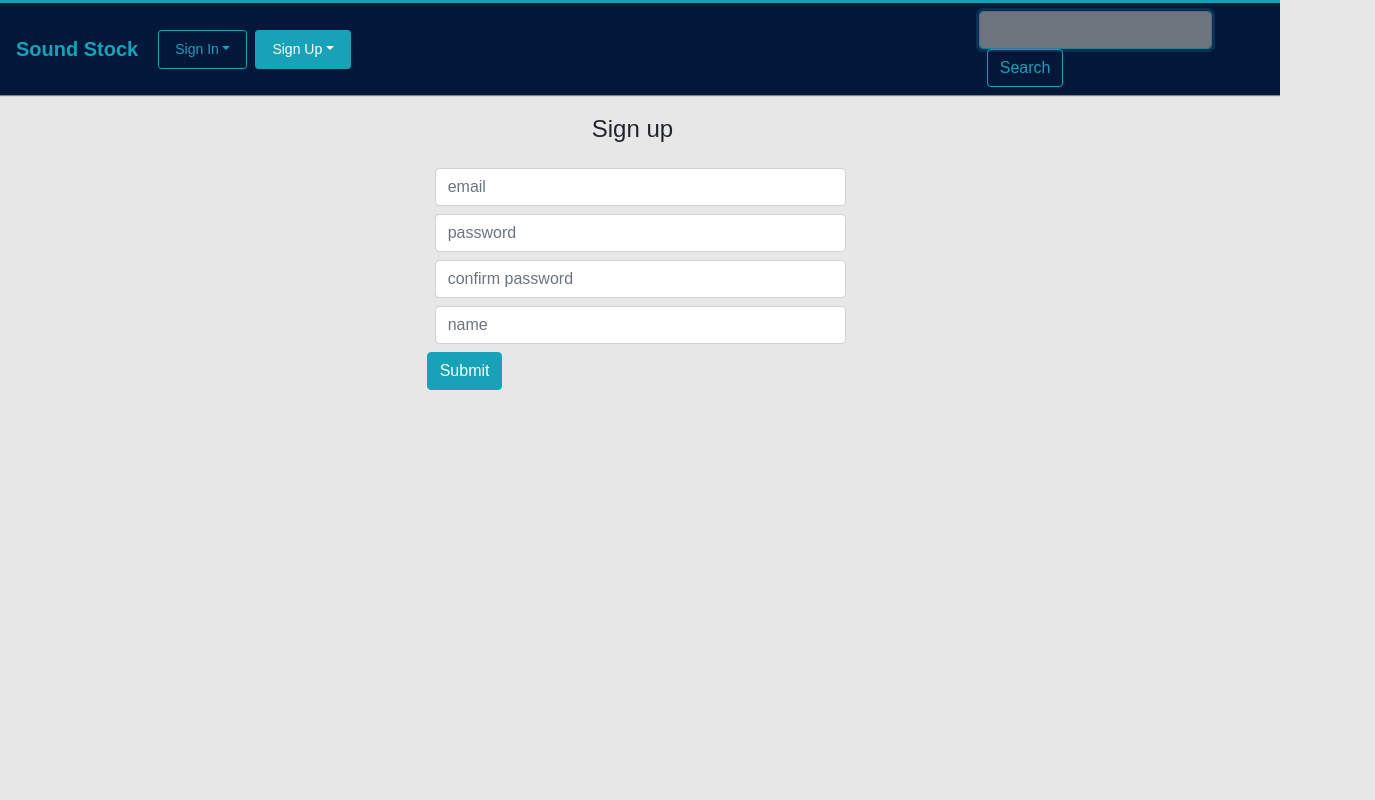
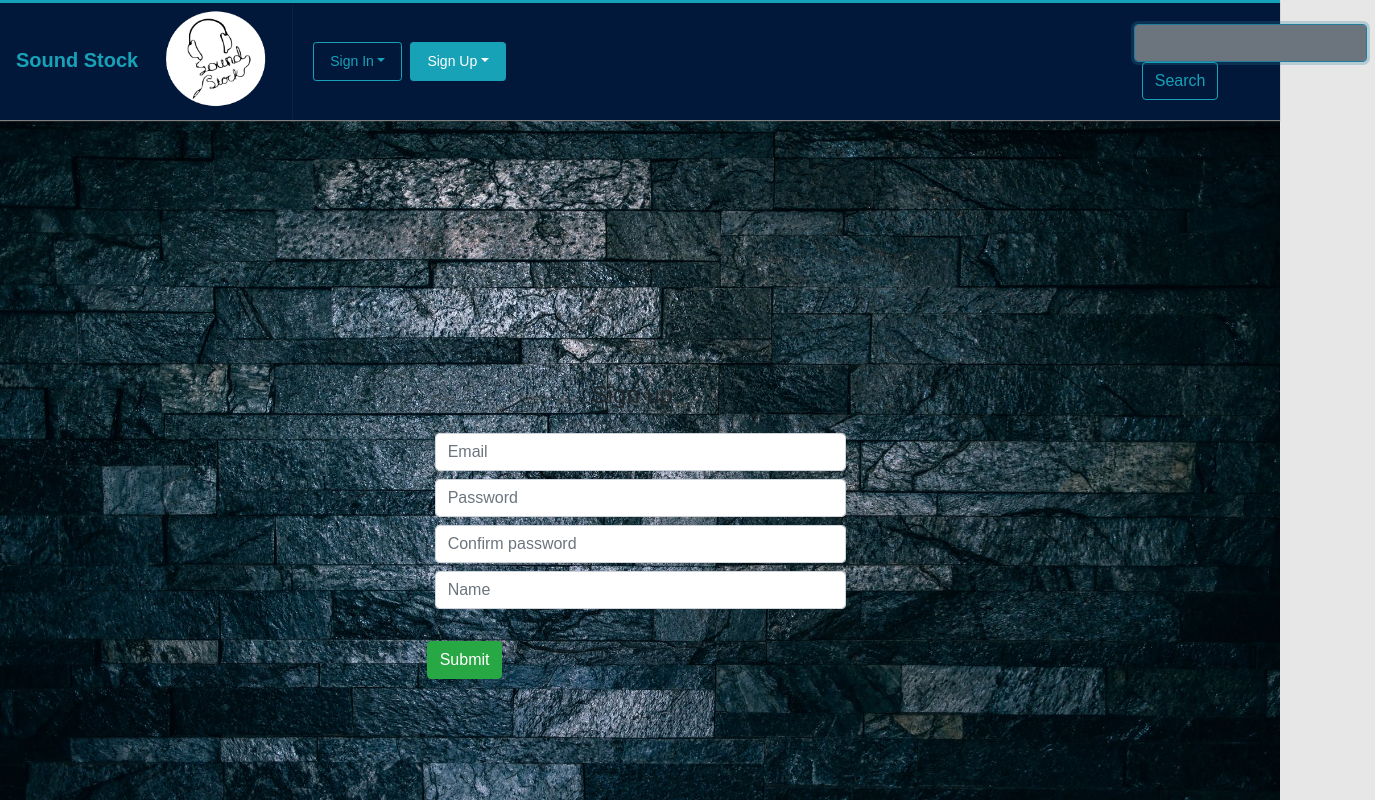
Before and after one commit to edwardshell/SoundStock, a React (Create React App) app in the folder client/: page /investorSignUp in a window 1280 px wide. Shown: the top 800 px of the page, 1375 px wide, since content can reach past the window. Built offline with nearby package versions, Linux system fonts and the light colour scheme.

Commit message:
added background and logo

```diff
--- a/client/public/index.html
+++ b/client/public/index.html
@@ -7,9 +7,9 @@
   <meta name="theme-color" content="#000000">
   <link rel="stylesheet" href="https://maxcdn.bootstrapcdn.com/bootstrap/4.0.0/css/bootstrap.min.css" integrity="sha384-Gn5384xqQ1aoWXA+058RXPxPg6fy4IWvTNh0E263XmFcJlSAwiGgFAW/dAiS6JXm"
     crossorigin="anonymous">
-    <script src="https://code.jquery.com/jquery-3.2.1.slim.min.js" integrity="sha384-KJ3o2DKtIkvYIK3UENzmM7KCkRr/rE9/Qpg6aAZGJwFDMVNA/GpGFF93hXpG5KkN" crossorigin="anonymous"></script>
-<script src="https://cdnjs.cloudflare.com/ajax/libs/popper.js/1.12.9/umd/popper.min.js" integrity="sha384-ApNbgh9B+Y1QKtv3Rn7W3mgPxhU9K/ScQsAP7hUibX39j7fakFPskvXusvfa0b4Q" crossorigin="anonymous"></script>
-<script src="https://maxcdn.bootstrapcdn.com/bootstrap/4.0.0/js/bootstrap.min.js" integrity="sha384-JZR6Spejh4U02d8jOt6vLEHfe/JQGiRRSQQxSfFWpi1MquVdAyjUar5+76PVCmYl" crossorigin="anonymous"></script>
+  <script src="https://code.jquery.com/jquery-3.2.1.slim.min.js" integrity="sha384-KJ3o2DKtIkvYIK3UENzmM7KCkRr/rE9/Qpg6aAZGJwFDMVNA/GpGFF93hXpG5KkN" crossorigin="anonymous"></script>
+  <script src="https://cdnjs.cloudflare.com/ajax/libs/popper.js/1.12.9/umd/popper.min.js" integrity="sha384-ApNbgh9B+Y1QKtv3Rn7W3mgPxhU9K/ScQsAP7hUibX39j7fakFPskvXusvfa0b4Q" crossorigin="anonymous"></script>
+  <script src="https://maxcdn.bootstrapcdn.com/bootstrap/4.0.0/js/bootstrap.min.js" integrity="sha384-JZR6Spejh4U02d8jOt6vLEHfe/JQGiRRSQQxSfFWpi1MquVdAyjUar5+76PVCmYl" crossorigin="anonymous"></script>
   <!--
       manifest.json provides metadata used when your web app is added to the
       homescreen on Android. See https://developers.google.com/web/fundamentals/engage-and-retain/web-app-manifest/
--- a/client/src/components/HomeContainer.js
+++ b/client/src/components/HomeContainer.js
@@ -1,24 +1,23 @@
-import React from "react"
-import { Container, Row, Col } from "./Grid"
-import {Nav, Search, SignIn} from "./Navbar"
-import {CardDiv} from "./Artist"
+import React from "react";
+import { Container, Row, Col } from "./Grid";
+import { Nav, Search, SignIn } from "./Navbar";
+import { CardDiv } from "./Artist";
 import API from "../utils/API";
 
-
-const HomeContainer = () =>
-<div>
+const HomeContainer = () => (
+  <div>
     <Nav />
-    <br></br>
-        <Container>
-        <div className="flexContainer flexCenter itemCenter fullHeight centerImage">
+    <div className="flexContainer flexCenter itemCenter fullHeight centerImage">
+      <br />
+      <div>
+        <footer className="flexContainer flexCenter blueBackground whiteText height50">
+          &copy; Sound-Stock
+        </footer>
+      </div>
+      <Container>
         <CardDiv />
-
-        </div>
-        </Container>
-
-        <div>
-            <footer className="flexContainer flexCenter blueBackground whiteText height50">&copy; Sound-Stock</footer>
-        </div>
-</div>
-
+      </Container>
+    </div>
+  </div>
+);
 export default HomeContainer;
--- a/client/src/components/Navbar/Nav.js
+++ b/client/src/components/Navbar/Nav.js
@@ -1,24 +1,32 @@
 import React from "react";
 import { SignIn, Search, SignUp } from "./"
+import pic from "../../images/logo.jpg"
 
 const styles = {
   nav: {
     backgroundColor: "#02183a",
     boxShadow: "0px 1px 1px grey",
     borderTop: "3px solid #13a2b8",
-    color: "#237c9a"
+    color: "#237c9a",
+    height: "120px"
   },
   input: {
     borderColor: "#237c9a",
     boxShadow: "0 0 0 3px rgba(35,124,154, .25)",
     color: "white"
+  },
+  img: {
+    width: 155,
+    height: 115
   }
+
 }
 
 export const Nav = () => (
   <nav className="navbar navbar-expand-lg navbar-dark" style={styles.nav} >
     <a className="navbar-brand text-info" href="/">
       <strong> Sound Stock</strong>
+      <img id="logo" src={pic} style={styles.img}/>
     </a>
     <SignIn />
     <SignUp />
--- a/client/src/components/Navbar/Search.js
+++ b/client/src/components/Navbar/Search.js
@@ -3,13 +3,17 @@ import React from "react";
 const styles = {
     input: {
         borderColor: "#237c9a",
-        boxShadow: "0 0 0 3px rgba(35,124,154, .25)"
+        boxShadow: "0 0 0 3px rgba(35,124,154, .25)",
+    },
+    props: {
+        alignContent: "right",
+        marginRight: 0
     }
 }
 
 export const Search = props => (
-    <div className="offset-md-6">
-        <form className="form-inline mr-sm-2" action="GET" type="search" placeholder="Search">
+    <div className="offset-md-6 float-right">
+        <form className="form-inline mr-sm-2 float-right" action="GET" type="search" placeholder="Search">
             <span>
                 <input className="form-control my-2 my-sm-0 bg-secondary text-light" type="search" style={styles.input} />
                 <button className="btn btn btn-outline-info ml-2">Search</button>
--- a/client/src/components/Pages/ArtistSignUp.js
+++ b/client/src/components/Pages/ArtistSignUp.js
@@ -34,18 +34,20 @@ export class ArtistSignUp extends Component {
       goal: this.state.goal
     })
       .then(res => {
-        console.log(res)
-        this.props.history.push('/')
+        console.log(res);
+        this.props.history.push("/");
       })
       .catch(err => {
-        console.log(err)
-    })
+        console.log(err);
+      });
   };
 
   render() {
     return (
       <div>
         <Nav />
+        <div className="flexContainer flexCenter itemCenter fullHeight centerImage">
+        <br />
         <Container fluid>
           <Row>
             <Col size="md-3" />
@@ -61,7 +63,6 @@ export class ArtistSignUp extends Component {
                     aria-describedby="emailHelp"
                     placeholder="Name"
                     name="name"
-
                   />
                 </div>
                 <div className="form-group">
@@ -71,7 +72,7 @@ export class ArtistSignUp extends Component {
                     type="email"
                     className="form-control"
                     aria-describedby="emailHelp"
-                    placeholder="Enter email"
+                    placeholder="Email"
                     name="email"
                   />
                 </div>
@@ -88,11 +89,10 @@ export class ArtistSignUp extends Component {
                 </div>
                 <div className="form-group">
                   <input
-
                     onChange={this.handleInputChange}
                     type="password"
                     className="form-control"
-                    placeholder="Password"
+                    placeholder="Confirm password"
                     name="confirm"
                   />
                 </div>
@@ -121,6 +121,7 @@ export class ArtistSignUp extends Component {
                     value={this.state.bio}
                     onChange={this.handleInputChange}
                     className="form-control"
+                    placeholder="Tell us about yourself"
                     name="bio"
                     cols="50"
                     rows="5"
@@ -134,23 +135,29 @@ export class ArtistSignUp extends Component {
                     name="goal"
                     cols="50"
                     rows="5"
-                    placeholder="I'm selling 10% of all future publishing for $50 per share out of 100 shares"/>
+                    placeholder="I'm selling 10% of all future publishing for $50 per share out of 100 shares"
+                  />
                 </div>
                 <br />
 
                 <button
-                onClick= {this.handleFormSubmit}
+                  onClick={this.handleFormSubmit}
                   type="submit"
-                className="btn btn-info">
+                  className="btn btn-success"
+                >
                   Submit
                 </button>
-
               </form>
-              <br />
             </Col>
             <Col size="md-3" />
           </Row>
         </Container>
+        </div>
+              <div>
+                <footer className="flexContainer flexCenter blueBackground whiteText height50">
+                  &copy; Sound-Stock
+                </footer>
+              </div>
       </div>
     );
   }
--- a/client/src/components/Pages/InvestorSignUp.js
+++ b/client/src/components/Pages/InvestorSignUp.js
@@ -38,6 +38,8 @@ export class InvestorSignUp extends Component {
     return (
       <div>
         <Nav />
+        <div className="flexContainer flexCenter itemCenter fullHeight centerImage">
+        <br />
         <Container fluid>
           <Row>
             <Col size="8">
@@ -50,38 +52,42 @@ export class InvestorSignUp extends Component {
                   name="email"
                   className="form-control m-2"
                   type="text"
-                  placeholder="email" />
+                  placeholder="Email" />
+
                 <input
                   value={this.state.password}
                   onChange={this.handleInputChange}
                   name="password"
                   className="form-control m-2"
-                  type="text"
-                  placeholder="password" />
+                  type="password"
+                  placeholder="Password" />
+
                 <input
                   onChange={this.handleInputChange}
                   name="confirm"
                   className="form-control m-2"
-                  type="text"
-                  placeholder="confirm password" />
+                  type="password"
+                  placeholder="Confirm password" />
+
                 <input
                   value={this.state.name}
                   onChange={this.handleInputChange}
                   name="name"
                   className="form-control m-2"
                   type="text"
-                  placeholder="name" />
-
+                  placeholder="Name" />
+                <br />
                 <button
                   onClick={this.handleFormSubmit}
                   type="submit"
-                  className="btn btn-info">
+                  className="btn btn-success">
                   Submit
                 </button>
               </form>
             </Col>
           </Row>
         </Container>
+        </div>
       </div>
     );
   }
```
Also changed, not shown: client/src/images/logo.jpg, 1 other file (tests, documents, lock files or other folders). Lines whose indentation alone changed are shown as unchanged.
